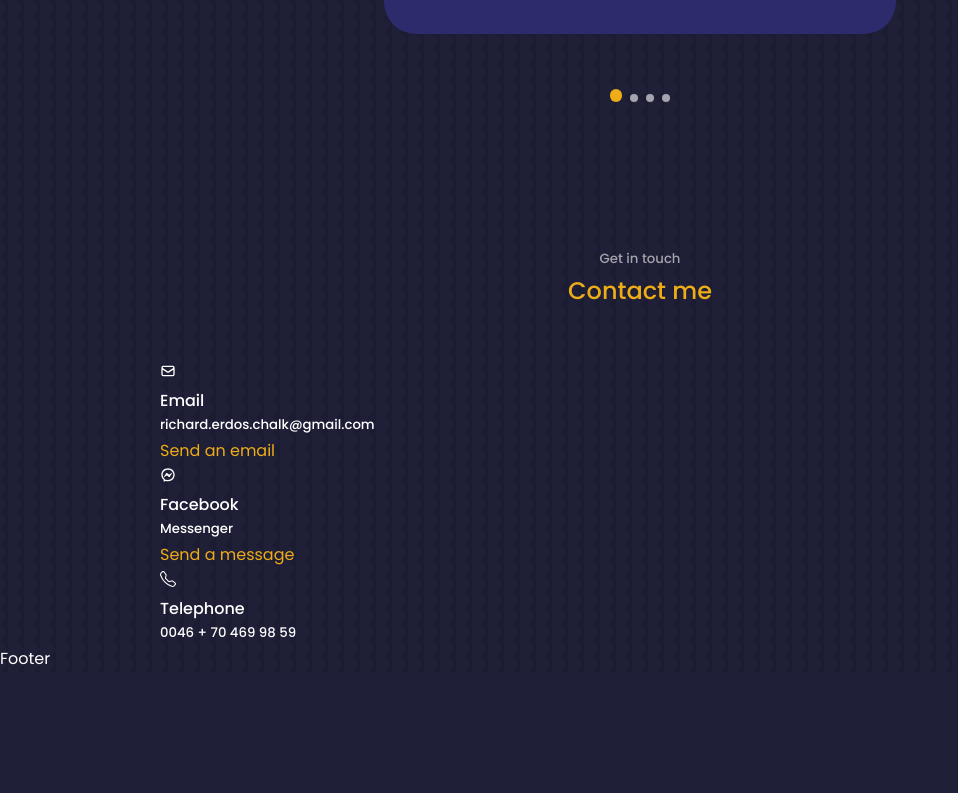
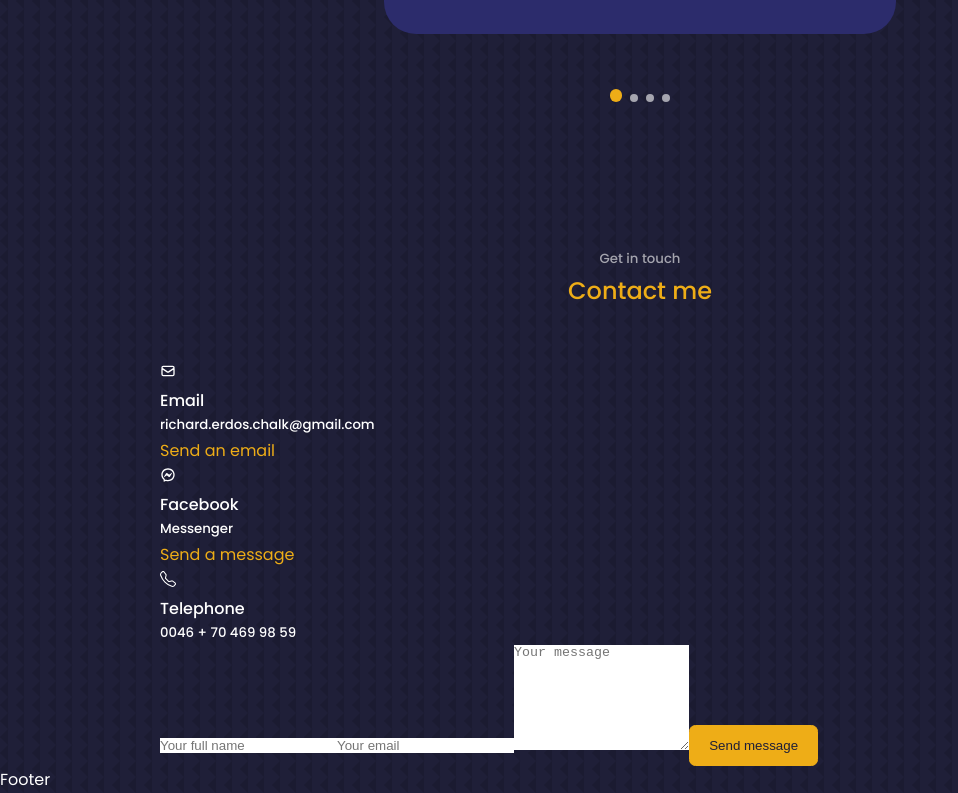
Before and after one commit to RichardChalk/portfolio, a React (Create React App) app: page / in a window 1280 px wide. Shown: the part 4311-5104 px from the top of the page, without its empty margins (0-958 px from the left). Before the commit the page ends 4983 px from the top, so only its background shows below. Built offline with nearby package versions, Linux system fonts and the light colour scheme.

Commit message:
Donw with contact markup

```diff
--- a/src/components/contact/Contact.jsx
+++ b/src/components/contact/Contact.jsx
@@ -17,7 +17,7 @@ const Contact = () => {
           <HiOutlineMail/>
           <h4>Email</h4>
           <h5>richard.erdos.chalk@gmail.com</h5>
-          <a href="mailto:richard.erdos.chalk@gmail.com">Send an email</a>
+          <a href="mailto:richard.erdos.chalk@gmail.com" target="_blank">Send an email</a>
         </article>
         <article className="contact__option">
           <RiMessengerLine/>
@@ -35,7 +35,10 @@ const Contact = () => {
 
       {/* RIGHT SIDE - Contact form ==================================== */}
       <form action="">
-
+        <input type="text" name="name" placeholder="Your full name" required/>
+        <input type="email" name="email" placeholder="Your email" required />
+        <textarea rows="7" placeholder="Your message" required />
+        <button type="submit" className="btn btn-primary">Send message</button>
       </form>
     </div>
   </section>;
```
